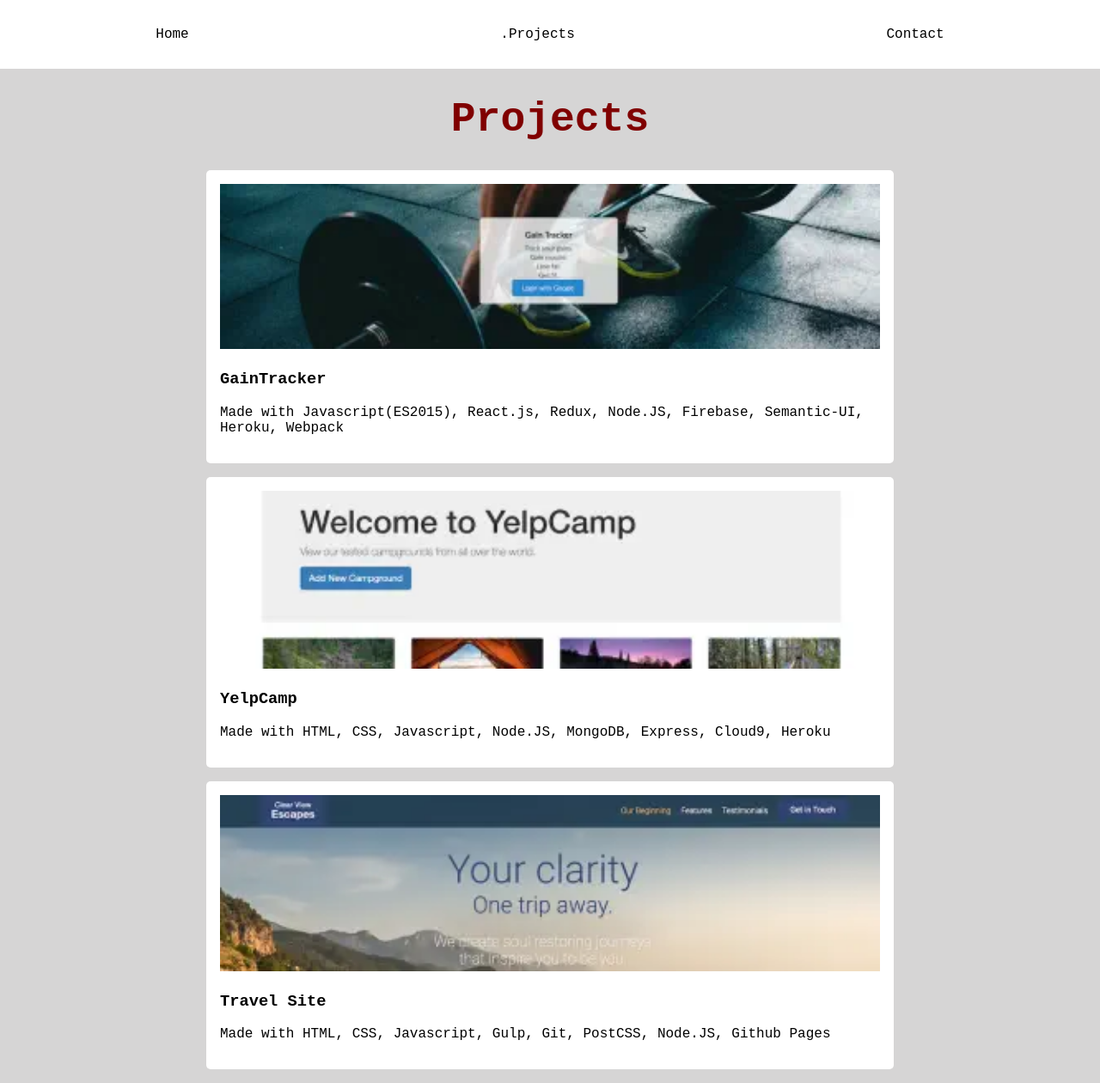
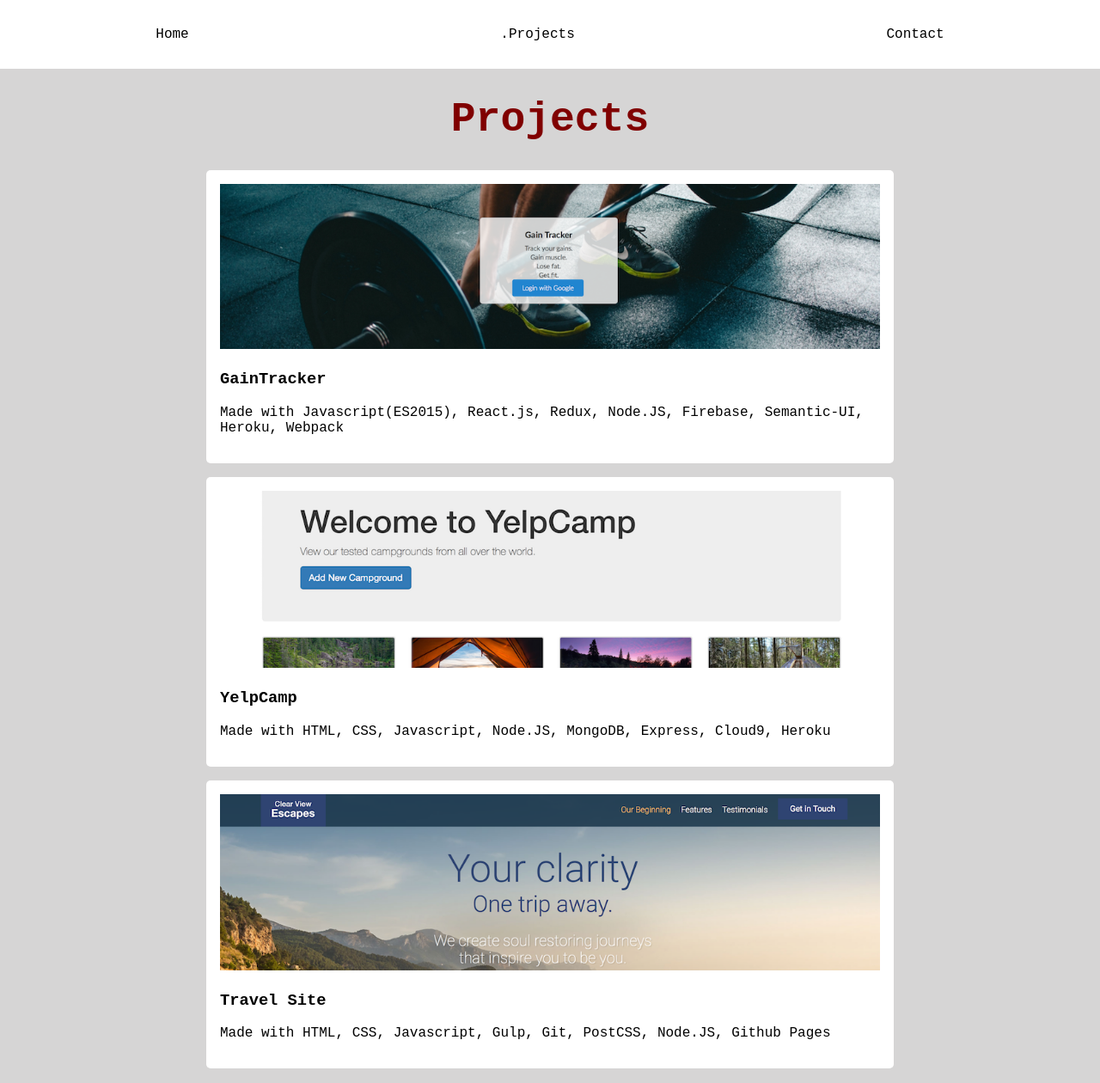
Before and after one commit to jessepeterman/portfolio, a plain HTML site: page docs/projects.html in a window 1280 px wide. Shown: the whole page at 86% size. Drawn offline with Linux system fonts and the light colour scheme.

Commit message:
Revert "test more webp images"
This reverts commit b6b65ef615f1cff7326cc6c8d965b6adabc8cc90.

```diff
--- a/docs/projects.html
+++ b/docs/projects.html
@@ -20,16 +20,7 @@
     <h1>Projects</h1>
     <div class="container-sub">
       <a href="https://gain-tracker.herokuapp.com/">
-        <img
-          srcset="assets/images/gain-tracker-wide-400w.webp 400w,
-                  assets/images/gain-tracker-wide-800w.webp 800w,
-                  assets/images/gain-tracker-wide-1200w.webp 1200w,
-                  assets/images/gain-tracker-wide-1600w.webp 1600w"
-          sizes="(max-width: 1600px) 400px, 800px, 1200px, 1600px"
-          src="assets/images/gain-tracker-wide-1600w.webp"
-          class="front-image"
-          alt="image of person deadlifting in gym"
-          style="max-width: 100%; height: auto">
+        <img src="assets/images/gain-tracker-wide.png" style="max-width: 100%; height: auto">
         <h3>GainTracker</h3>
         <p>Made with Javascript(ES2015), React.js, Redux, Node.JS, Firebase, Semantic-UI, Heroku, Webpack
         </p>
@@ -37,16 +28,7 @@
     </div>
     <div class="container-sub">
       <a href="https://yelpcamp3.herokuapp.com/">
-        <img
-          srcset="assets/images/yelp-camp-wide-400w.webp 400w,
-                  assets/images/yelp-camp-wide-800w.webp 800w,
-                  assets/images/yelp-camp-wide-1200w.webp 1200w,
-                  assets/images/yelp-camp-wide-1600w.webp 1600w"
-          sizes="(max-width: 1600px) 400px, 800px, 1200px, 1600px"
-          src="assets/images/yelp-camp-wide-1600w.webp"
-          class="front-image"
-          alt="image of campsites with tents"
-          style="max-width: 100%; height: auto">
+        <img src="assets/images/yelp-camp-wide.png" style="max-width: 100%; height: auto">
         <h3>YelpCamp</h3>
         <p>Made with HTML, CSS, Javascript, Node.JS, MongoDB, Express, Cloud9, Heroku
         </p>
@@ -55,16 +37,7 @@
 
     <div class="container-sub">
       <a href="https://jessepeterman.github.io/travel-site/">
-        <img
-          srcset="assets/images/travel-site-wide-400w.webp 400w,
-                  assets/images/travel-site-wide-800w.webp 800w,
-                  assets/images/travel-site-wide-1200w.webp 1200w,
-                  assets/images/travel-site-wide-1600w.webp 1600w"
-          sizes="(max-width: 1600px) 400px, 800px, 1200px, 1600px"
-          src="assets/images/travel-site-wide-1600w.webp"
-          class="front-image"
-          alt="mountain sky seen with the words Your Clarity One trip away over it"
-          style="max-width: 100%; height: auto">
+        <img src="assets/images/travel-site-wide.png" style="max-width: 100%; height: auto">
         <h3>Travel Site</h3>
         <p>Made with HTML, CSS, Javascript, Gulp, Git, PostCSS, Node.JS, Github Pages
         </p>
```
Also changed, not shown: docs/assets/images/gain-tracker-wide-1200w.webp (deleted), docs/assets/images/gain-tracker-wide-1600w.webp (deleted), docs/assets/images/gain-tracker-wide-400w.webp (deleted), docs/assets/images/gain-tracker-wide-800w.webp (deleted), docs/assets/images/travel-site-wide-1200w.webp (deleted), docs/assets/images/travel-site-wide-1600w.webp (deleted), docs/assets/images/travel-site-wide-400w.webp (deleted), docs/assets/images/travel-site-wide-800w.webp (deleted), docs/assets/images/yelp-camp-wide-1200w.webp (deleted), docs/assets/images/yelp-camp-wide-1600w.webp (deleted), docs/assets/images/yelp-camp-wide-400w.webp (deleted), docs/assets/images/yelp-camp-wide-800w.webp (deleted).
